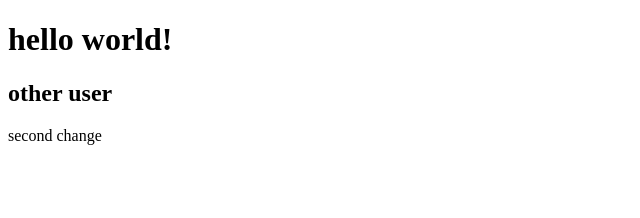
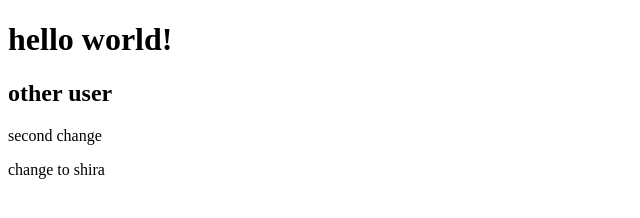
Before and after one commit to shaindy-git/ex4, a plain HTML site: page index.html in a window 1280 px wide. Shown: the whole page, without its empty margins (0-640 px from the left). Drawn offline with Linux system fonts and the light colour scheme.

Commit message:
change to shira

```diff
--- a/index.html
+++ b/index.html
@@ -9,5 +9,6 @@
     <h1>hello world!</h1>
     <h2>other user</h2>
     <p>second change</p>
+    <a>change to shira</a>
 </body>
 </html>
```
